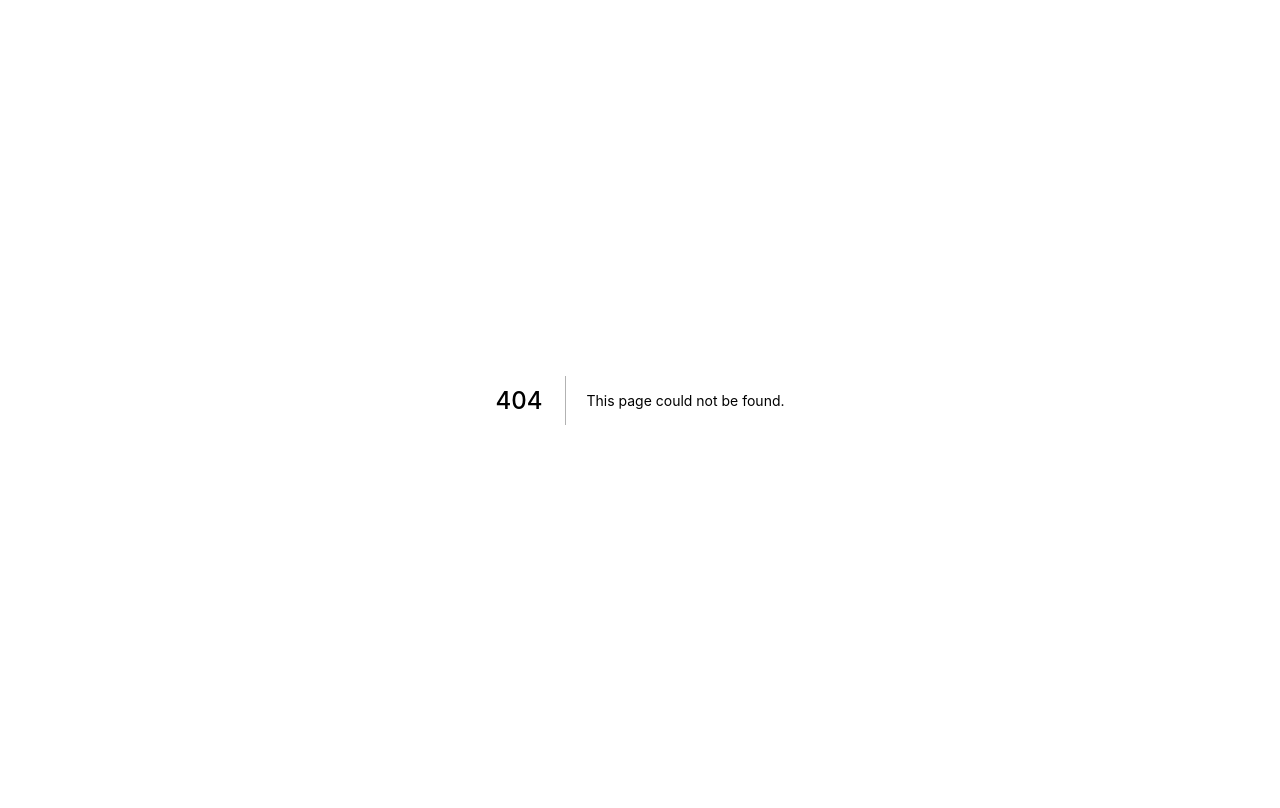
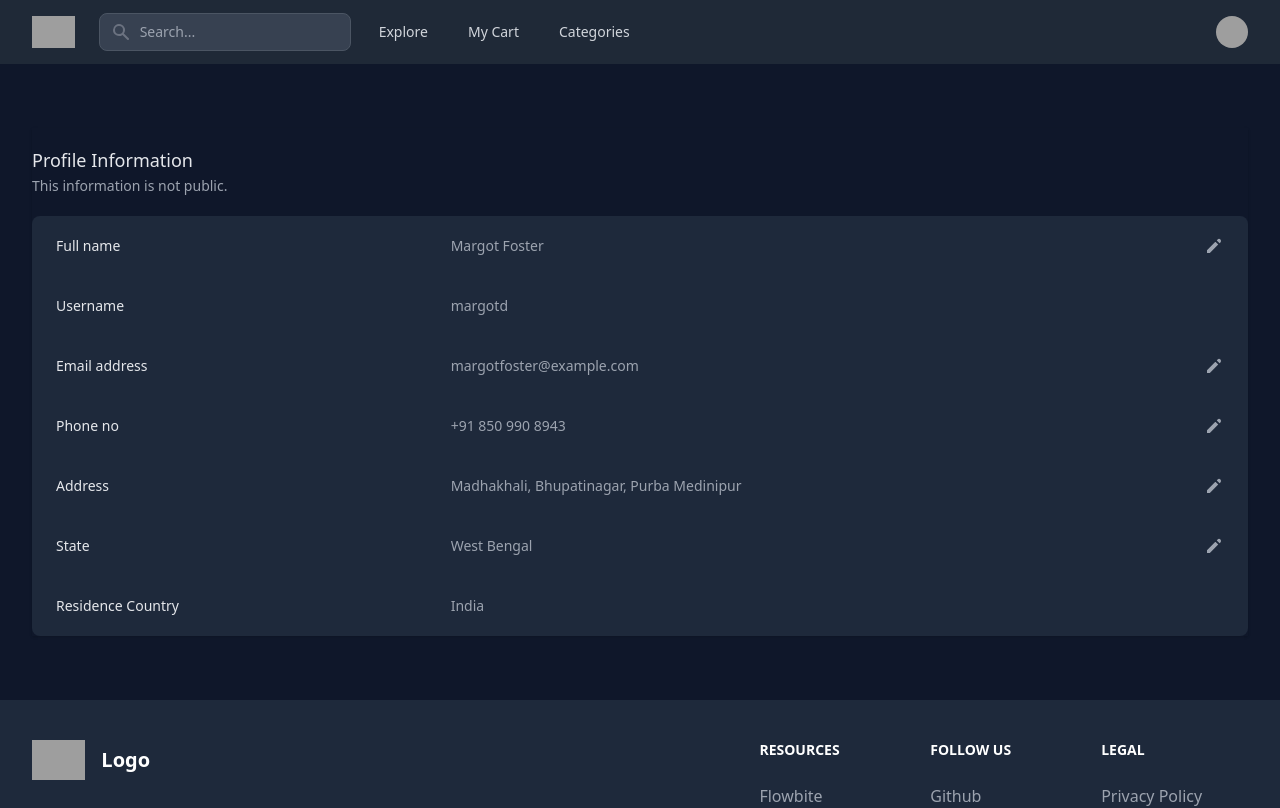
Before and after one commit to akhtersoyeb/ecommerce-template, a Next.js app: page /profile in a window 1280 px wide. Before the commit this address had no page. Shown: the top 808 px of the page. Built offline with nearby package versions, Linux system fonts and the light colour scheme; grey boxes are pictures that could not be loaded.

Commit message:
added profile page

```diff
--- /dev/null
+++ b/pages/profile.js
@@ -0,0 +1,64 @@
+import { PencilIcon } from '@heroicons/react/solid'
+
+
+import Footer from "../components/Footer";
+import Navbar from "../components/Navbar";
+
+export default function Profile() {
+    return (
+        <>
+            <Navbar />
+            <div className='bg-slate-900'>
+                <div className="container  pt-16 mx-auto max-w-2xl lg:max-w-7xl pb-10 px-4 sm:px-6 lg:pb-16 lg:px-8">
+                    <div className="bg-slate-900 shadow">
+                        <div className="py-5">
+                            <h3 className="text-lg leading-6 font-medium text-gray-200">Profile Information</h3>
+                            <p className="mt-1 max-w-2xl text-sm text-gray-400">This information is not public.</p>
+                        </div>
+                        <div className="overflow-hidden sm:rounded-lg">
+                            <dl>
+                                <div className="bg-slate-800 px-4 py-5 sm:grid sm:grid-cols-3 sm:gap-4 sm:px-6">
+
+                                        <dt className="text-sm font-medium text-gray-200">Full name</dt>
+                                        <dd className="mt-1 text-sm text-gray-400 sm:mt-0 sm:col-span-2 flex items-center justify-between"><span>Margot Foster </span><PencilIcon className='w-5 h-5 text-gray-400' /></dd>
+
+
+                                </div>
+                                <div className="bg-slate-800 px-4 py-5 sm:grid sm:grid-cols-3 sm:gap-4 sm:px-6">
+                                    <dt className="text-sm font-medium text-gray-200">Username</dt>
+                                    <dd className="mt-1 text-sm text-gray-400 sm:mt-0 sm:col-span-2">margotd</dd>
+                                </div>
+                                <div className="bg-slate-800 px-4 py-5 sm:grid sm:grid-cols-3 sm:gap-4 sm:px-6">
+                                    <dt className="text-sm font-medium text-gray-200">Email address</dt>
+                                    <dd className="mt-1 text-sm text-gray-400 sm:mt-0 sm:col-span-2 flex items-center justify-between"><span>margotfoster@example.com </span><PencilIcon className='w-5 h-5 text-gray-400' /></dd>
+                                </div>
+                                <div className="bg-slate-800 px-4 py-5 sm:grid sm:grid-cols-3 sm:gap-4 sm:px-6">
+                                    <dt className="text-sm font-medium text-gray-200">Phone no</dt>
+                                    <dd className="mt-1 text-sm text-gray-400 sm:mt-0 sm:col-span-2 flex items-center justify-between"><span>+91 850 990 8943 </span><PencilIcon className='w-5 h-5 text-gray-400' /></dd>
+                                </div>
+                                <div className="bg-slate-800 px-4 py-5 sm:grid sm:grid-cols-3 sm:gap-4 sm:px-6">
+                                    <dt className="text-sm font-medium text-gray-200">Address</dt>
+                                    <dd className="mt-1 text-sm text-gray-400 sm:mt-0 sm:col-span-2 flex items-center justify-between"><span>
+                                            Madhakhali, Bhupatinagar, Purba Medinipur
+                                         </span><PencilIcon className='w-5 h-5 text-gray-400' />
+
+                                    </dd>
+                                </div>
+                                <div className="bg-slate-800 px-4 py-5 sm:grid sm:grid-cols-3 sm:gap-4 sm:px-6">
+                                    <dt className="text-sm font-medium text-gray-200">State</dt>
+                                    <dd className="mt-1 text-sm text-gray-400 sm:mt-0 sm:col-span-2 flex items-center justify-between"><span>West Bengal </span><PencilIcon className='w-5 h-5 text-gray-400' /></dd>
+                                </div>
+                                <div className="bg-slate-800 px-4 py-5 sm:grid sm:grid-cols-3 sm:gap-4 sm:px-6">
+                                    <dt className="text-sm font-medium text-gray-200">Residence Country</dt>
+                                    <dd className="mt-1 text-sm text-gray-400 sm:mt-0 sm:col-span-2 flex items-center justify-between"><span>India </span></dd>
+                                </div>
+
+                            </dl>
+                        </div>
+                    </div>
+                </div>
+            </div>
+            <Footer />
+        </>
+    )
+}
```
